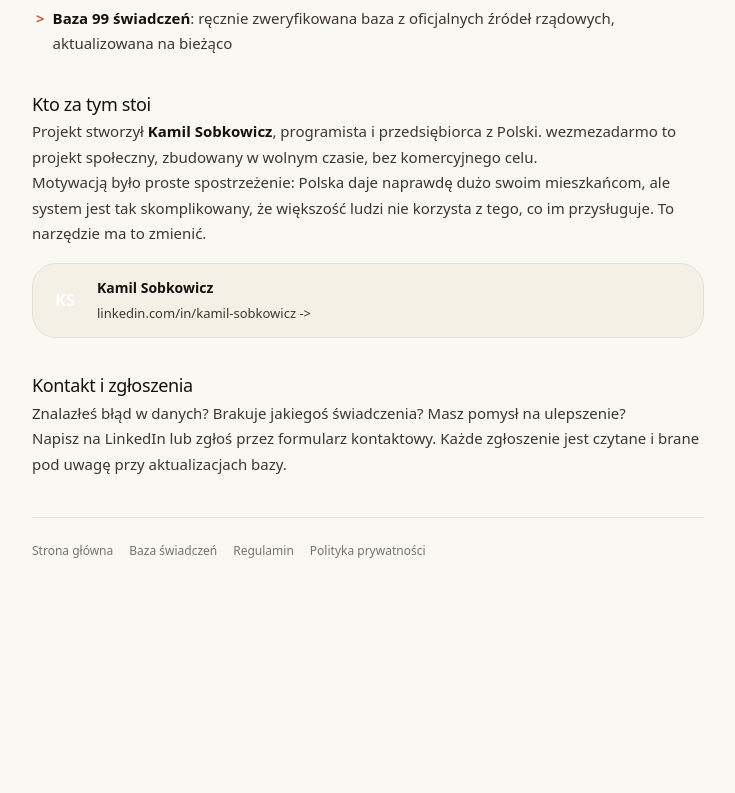
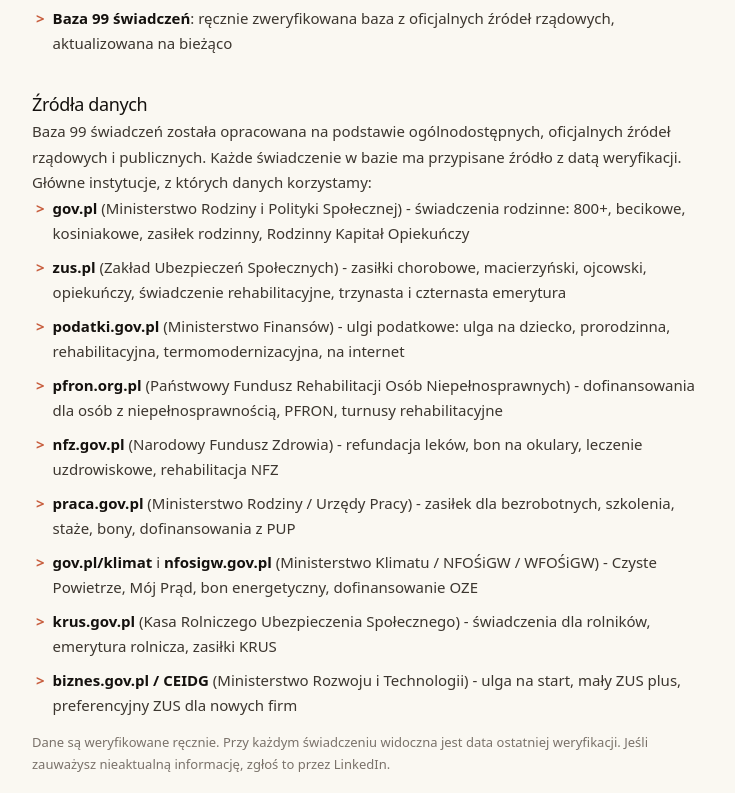
Before and after one commit to exhuman777/wezmezadarmo, a Next.js app: page /o-projekcie in a window 1280 px wide. Shown: the part 1727-2520 px from the top of the page, without its empty margins (272-1007 px from the left). Before the commit the page ends 2335 px from the top, so only its background shows below. Built offline with nearby package versions, Linux system fonts and the light colour scheme; no server answers.

Commit message:
fix: zaktualizuj dokumenty prawne o localStorage, dodaj zrodla danych

```diff
--- a/src/app/o-projekcie/page.tsx
+++ b/src/app/o-projekcie/page.tsx
@@ -200,6 +200,62 @@
             </div>
           </section>
 
+          {/* Źródła danych */}
+          <section>
+            <h2 className="text-[16px] sm:text-[18px] font-bold text-text-1 mb-3">
+              Źródła danych
+            </h2>
+            <div className="space-y-3">
+              <p>
+                Baza 99 świadczeń została opracowana na podstawie ogólnodostępnych, oficjalnych
+                źródeł rządowych i publicznych. Każde świadczenie w bazie ma przypisane źródło
+                z datą weryfikacji. Główne instytucje, z których danych korzystamy:
+              </p>
+              <ul className="space-y-2 pl-1">
+                <li className="flex gap-2">
+                  <span className="text-accent font-bold shrink-0">{'>'}</span>
+                  <span><strong className="text-text-1">gov.pl</strong> (Ministerstwo Rodziny i Polityki Społecznej) - świadczenia rodzinne: 800+, becikowe, kosiniakowe, zasiłek rodzinny, Rodzinny Kapitał Opiekuńczy</span>
+                </li>
+                <li className="flex gap-2">
+                  <span className="text-accent font-bold shrink-0">{'>'}</span>
+                  <span><strong className="text-text-1">zus.pl</strong> (Zakład Ubezpieczeń Społecznych) - zasiłki chorobowe, macierzyński, ojcowski, opiekuńczy, świadczenie rehabilitacyjne, trzynasta i czternasta emerytura</span>
+                </li>
+                <li className="flex gap-2">
+                  <span className="text-accent font-bold shrink-0">{'>'}</span>
+                  <span><strong className="text-text-1">podatki.gov.pl</strong> (Ministerstwo Finansów) - ulgi podatkowe: ulga na dziecko, prorodzinna, rehabilitacyjna, termomodernizacyjna, na internet</span>
+                </li>
+                <li className="flex gap-2">
+                  <span className="text-accent font-bold shrink-0">{'>'}</span>
+                  <span><strong className="text-text-1">pfron.org.pl</strong> (Państwowy Fundusz Rehabilitacji Osób Niepełnosprawnych) - dofinansowania dla osób z niepełnosprawnością, PFRON, turnusy rehabilitacyjne</span>
+                </li>
+                <li className="flex gap-2">
+                  <span className="text-accent font-bold shrink-0">{'>'}</span>
+                  <span><strong className="text-text-1">nfz.gov.pl</strong> (Narodowy Fundusz Zdrowia) - refundacja leków, bon na okulary, leczenie uzdrowiskowe, rehabilitacja NFZ</span>
+                </li>
+                <li className="flex gap-2">
+                  <span className="text-accent font-bold shrink-0">{'>'}</span>
+                  <span><strong className="text-text-1">praca.gov.pl</strong> (Ministerstwo Rodziny / Urzędy Pracy) - zasiłek dla bezrobotnych, szkolenia, staże, bony, dofinansowania z PUP</span>
+                </li>
+                <li className="flex gap-2">
+                  <span className="text-accent font-bold shrink-0">{'>'}</span>
+                  <span><strong className="text-text-1">gov.pl/klimat</strong> i <strong className="text-text-1">nfosigw.gov.pl</strong> (Ministerstwo Klimatu / NFOŚiGW / WFOŚiGW) - Czyste Powietrze, Mój Prąd, bon energetyczny, dofinansowanie OZE</span>
+                </li>
+                <li className="flex gap-2">
+                  <span className="text-accent font-bold shrink-0">{'>'}</span>
+                  <span><strong className="text-text-1">krus.gov.pl</strong> (Kasa Rolniczego Ubezpieczenia Społecznego) - świadczenia dla rolników, emerytura rolnicza, zasiłki KRUS</span>
+                </li>
+                <li className="flex gap-2">
+                  <span className="text-accent font-bold shrink-0">{'>'}</span>
+                  <span><strong className="text-text-1">biznes.gov.pl / CEIDG</strong> (Ministerstwo Rozwoju i Technologii) - ulga na start, mały ZUS plus, preferencyjny ZUS dla nowych firm</span>
+                </li>
+              </ul>
+              <p className="text-[13px] text-text-3 mt-2">
+                Dane są weryfikowane ręcznie. Przy każdym świadczeniu widoczna jest data ostatniej weryfikacji.
+                Jeśli zauważysz nieaktualną informację, zgłoś to przez LinkedIn.
+              </p>
+            </div>
+          </section>
+
           {/* Kto za tym stoi */}
           <section>
             <h2 className="text-[16px] sm:text-[18px] font-bold text-text-1 mb-3">
--- a/src/app/polityka-prywatnosci/page.tsx
+++ b/src/app/polityka-prywatnosci/page.tsx
@@ -34,6 +34,7 @@
             <P className="pl-4">b) Numer NIP (opcjonalnie) - jeżeli Użytkownik poda numer NIP, jest on przesyłany do publicznego rejestru CEIDG (API pod adresem https://dane.biznes.gov.pl/api/ceidg/v2/firmy) w celu weryfikacji statusu działalności gospodarczej. Numer NIP nie jest zapisywany na serwerze Administratora. Przetwarzanie NIP ma charakter tranzytowy - numer jest przekazywany do API CEIDG i natychmiast usuwany z pamięci serwera po uzyskaniu odpowiedzi.</P>
             <P className="pl-4">c) Dane demograficzne i sytuacyjne podane w formularzu: wiek, płeć, stan cywilny, liczba dzieci, dochód miesięcznie i na osobę, forma zatrudnienia, stopień niepełnosprawności, forma własności mieszkania, województwo, status działalności gospodarczej, ciąża, status studenta, emeryta, rolnika, osoby bezrobotnej. Dane te są przetwarzane w pamięci operacyjnej serwera wyłącznie na czas trwania zapytania (kilka sekund) i nie są nigdzie zapisywane ani przechowywane.</P>
             <P className="pl-4">d) Adres IP - przetwarzany wyłącznie w celu ograniczenia liczby zapytań do asystenta AI (3 zapytania na 24 godziny na adres IP). Adres IP jest przechowywany w pamięci operacyjnej serwera i usuwany automatycznie po 24 godzinach lub po restarcie serwera. Nie jest zapisywany w bazie danych ani logach. Podstawa prawna: art. 6 ust. 1 lit. f) RODO (prawnie uzasadniony interes Administratora polegający na zapewnieniu dostępności Usługi dla wszystkich Użytkowników i ochronie przed nadużyciami).</P>
+            <P className="pl-4">e) Historia czatu i wyniki analizy (localStorage) - Serwis automatycznie zapisuje historię rozmów z asystentem AI oraz wyniki analizy świadczeń w lokalnym magazynie przeglądarki (localStorage) na urządzeniu Użytkownika. Dane te obejmują: treść wiadomości w czacie, listę dopasowanych świadczeń oraz anonimowe dane demograficzne podane w formularzu. Są przechowywane wyłącznie lokalnie na urządzeniu Użytkownika i wygasają automatycznie po 7 dniach. Administrator nie ma dostępu do danych przechowywanych w localStorage. Użytkownik może usunąć te dane w dowolnym momencie klikając &quot;Zacznij od nowa&quot; w Serwisie lub czyszcząc localStorage w ustawieniach przeglądarki. Podstawa prawna: art. 6 ust. 1 lit. b) RODO (niezbędność do wykonania umowy - zachowanie ciągłości sesji po odświeżeniu strony).</P>
           </Section>
 
           <Section n="3" title="Cele i podstawy prawne przetwarzania">
@@ -58,11 +59,12 @@
           </Section>
 
           <Section n="6" title="Okres przechowywania danych">
-            <P>6.1. Serwis nie przechowuje danych osobowych Użytkowników.</P>
+            <P>6.1. Serwis nie przechowuje danych osobowych Użytkowników na serwerach Administratora.</P>
             <P className="pl-4">a) Numer PESEL - przetwarzany wyłącznie w pamięci przeglądarki Użytkownika na czas sesji; usuwany po zamknięciu lub odświeżeniu strony.</P>
             <P className="pl-4">b) Numer NIP - przetwarzany tranzytowo w pamięci operacyjnej serwera; usuwany natychmiast po uzyskaniu odpowiedzi z API CEIDG.</P>
-            <P className="pl-4">c) Dane demograficzne - przetwarzane w pamięci operacyjnej serwera wyłącznie na czas trwania zapytania; usuwane natychmiast po zwróceniu odpowiedzi Użytkownikowi.</P>
-            <P>6.2. Administrator nie prowadzi bazy danych Użytkowników. Nie istnieje możliwość odtworzenia danych po zakończeniu sesji.</P>
+            <P className="pl-4">c) Dane demograficzne przesyłane do serwera - przetwarzane w pamięci operacyjnej serwera wyłącznie na czas trwania zapytania; usuwane natychmiast po zwróceniu odpowiedzi Użytkownikowi.</P>
+            <P className="pl-4">d) Historia czatu i wyniki analizy (localStorage) - przechowywane wyłącznie lokalnie w przeglądarce Użytkownika przez maksymalnie 7 dni. Administrator nie ma dostępu do tych danych. Użytkownik usuwa je klikając &quot;Zacznij od nowa&quot; lub czyszcząc localStorage przeglądarki.</P>
+            <P>6.2. Administrator nie prowadzi bazy danych Użytkowników na serwerze. Dane przechowywane lokalnie w przeglądarce (localStorage) są dostępne wyłącznie dla Użytkownika na jego urządzeniu.</P>
           </Section>
 
           <Section n="7" title="Prawa Użytkownika">
--- a/src/app/regulamin/page.tsx
+++ b/src/app/regulamin/page.tsx
@@ -70,7 +70,7 @@
 
           <Section n="6" title="Zawarcie i rozwiązanie umowy">
             <P>6.1. Umowa o świadczenie usług drogą elektroniczną zostaje zawarta z chwilą rozpoczęcia korzystania z Serwisu przez Użytkownika (wejście na stronę i wypełnienie formularza).</P>
-            <P>6.2. Umowa zostaje rozwiązana z chwilą opuszczenia Serwisu przez Użytkownika. Żadne dane Użytkownika nie są przechowywane po zakończeniu sesji.</P>
+            <P>6.2. Umowa zostaje rozwiązana z chwilą opuszczenia Serwisu przez Użytkownika. Historia czatu z asystentem AI oraz wyniki analizy świadczeń są zapisywane wyłącznie lokalnie w pamięci przeglądarki Użytkownika (localStorage) na jego urządzeniu i wygasają automatycznie po 7 dniach. Dane te nie są w żadnym momencie przesyłane ani przechowywane na serwerze Operatora. Użytkownik może usunąć te dane w dowolnym momencie klikając przycisk &quot;Zacznij od nowa&quot; w Serwisie lub czyszcząc dane lokalnego magazynu przeglądarki.</P>
             <P>6.3. Użytkownik może w każdej chwili zaprzestać korzystania z Serwisu bez podawania przyczyny.</P>
           </Section>
 
```
